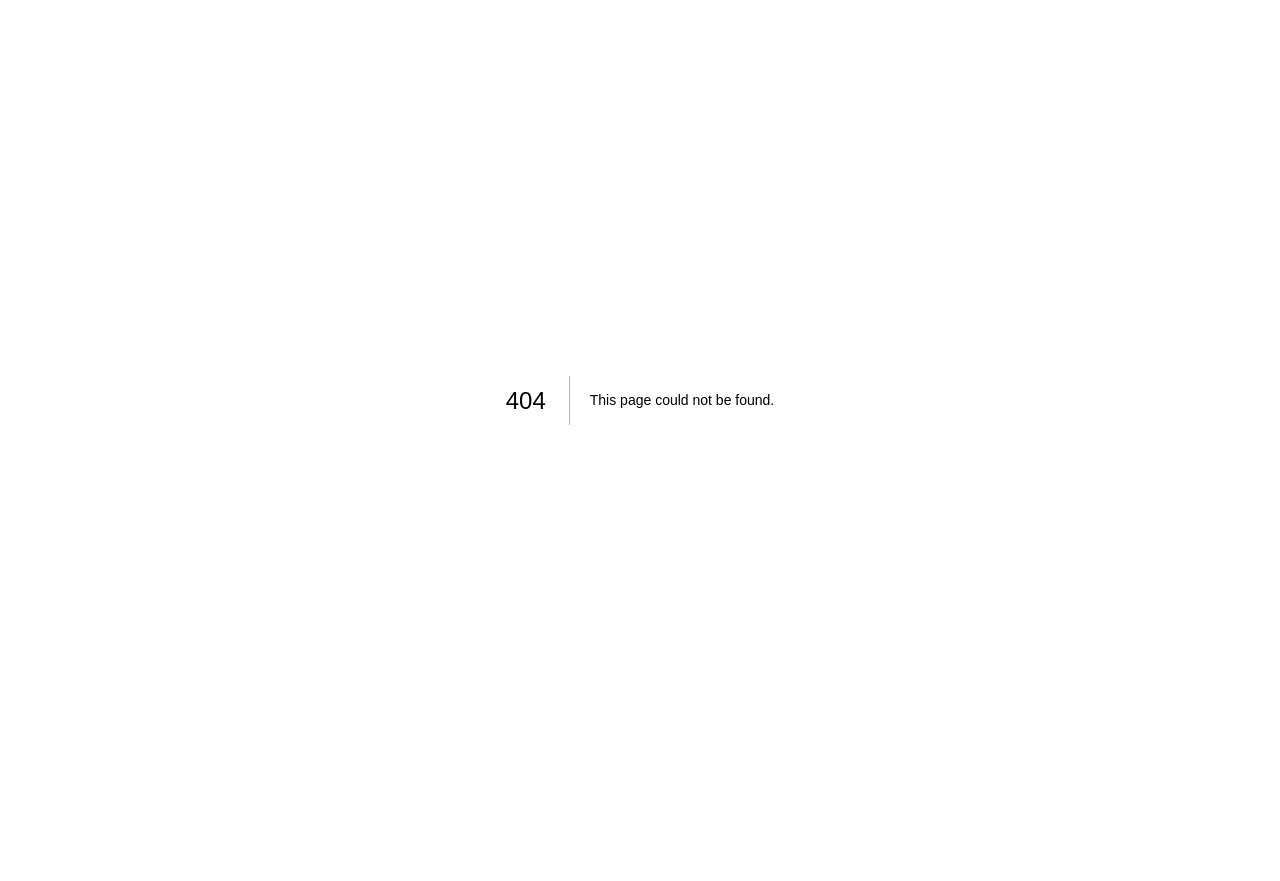
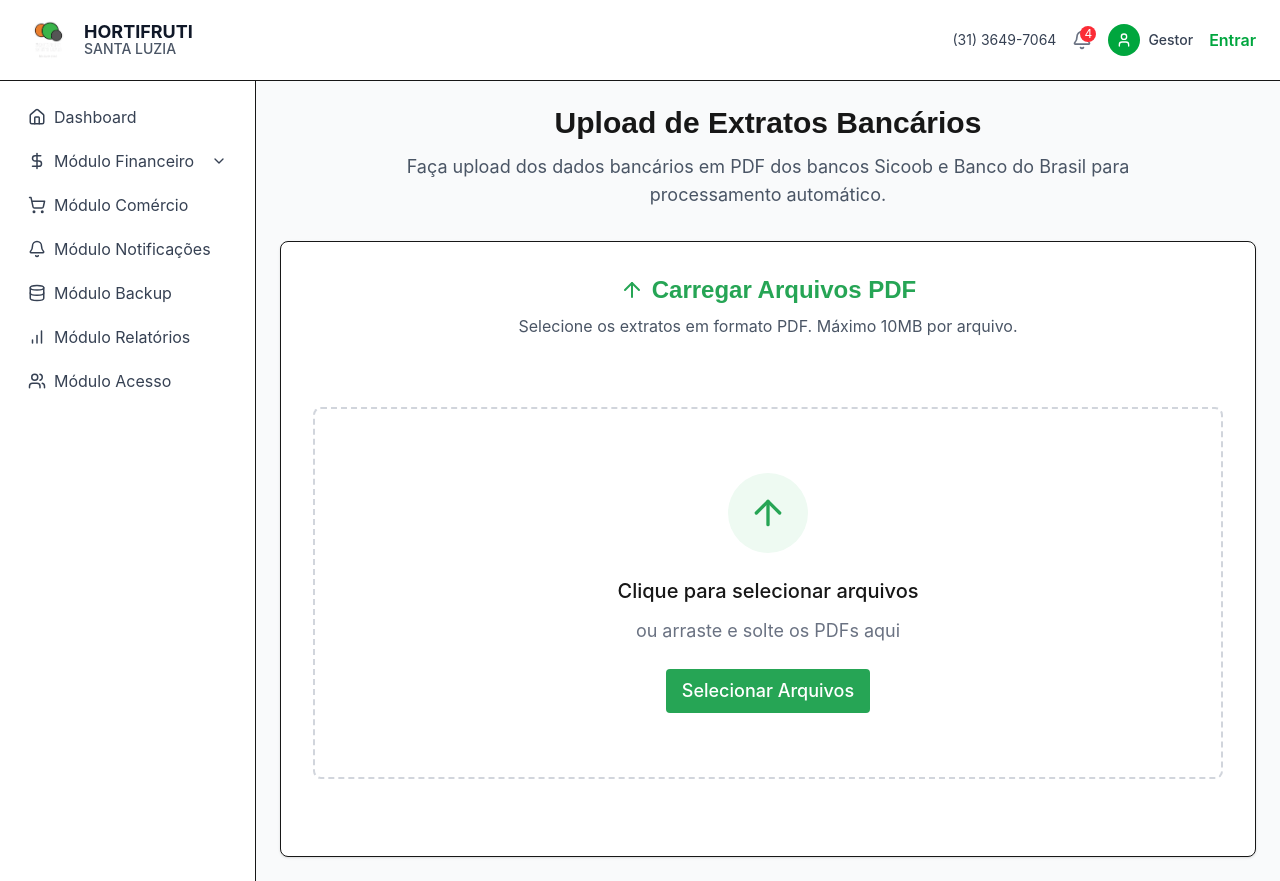
Before and after one commit to marcosffp/hortifruti, a Next.js app in the folder Codigo/Front/: page /financeiro/upload in a window 1280 px wide. Before the commit this address had no page. Before the commit the page ends 800 px from the top, so only its background shows below. Built offline with nearby package versions, Linux system fonts and the light colour scheme.

Commit message:
feat: Add Upload Extratos page and EnhancedUploadExtract component for PDF file uploads

```diff
--- /dev/null
+++ b/Codigo/Front/src/app/financeiro/upload/page.tsx
@@ -0,0 +1,40 @@
+import Header from "../../../components/layout/Header";
+import Sidebar from "../../../components/layout/Sidebar";
+import EnhancedUploadExtract from "../../../components/modules/EnhancedUploadExtract";
+import { ArrowUp } from "lucide-react";
+
+export default function UploadExtratsPage() {
+  return (
+    <div className="flex flex-col h-screen">
+      <Header />
+      <div className="flex flex-1">
+        <Sidebar />
+        <main className="flex-1 p-6 bg-gray-50 overflow-auto flex flex-col">
+          <div className="mb-8 text-center mx-auto max-w-3xl">
+            <h1 className="text-3xl font-bold mb-3">Upload de Extratos Bancários</h1>
+            <p className="text-gray-600 text-lg">
+              Faça upload dos dados bancários em PDF dos bancos Sicoob e Banco do Brasil para processamento automático.
+            </p>
+          </div>
+
+          <div className="bg-white border rounded-lg shadow-sm p-8 mx-auto w-full max-w-6xl flex-grow flex flex-col">
+            <div className="flex flex-col items-center mb-6 text-center">
+              <div className="flex items-center text-primary mb-2">
+                <ArrowUp className="mr-2" />
+                <h2 className="text-2xl font-semibold">Carregar Arquivos PDF</h2>
+              </div>
+
+              <p className="text-gray-600 max-w-lg mx-auto">
+                Selecione os extratos em formato PDF. Máximo 10MB por arquivo.
+              </p>
+            </div>
+
+            <div className="flex-grow flex flex-col justify-center">
+              <EnhancedUploadExtract />
+            </div>
+          </div>
+        </main>
+      </div>
+    </div>
+  );
+}
--- /dev/null
+++ b/Codigo/Front/src/components/modules/EnhancedUploadExtract.tsx
@@ -0,0 +1,172 @@
+"use client";
+
+import { useState, useRef } from "react";
+import Button from "../ui/Button";
+import { ArrowUp, FileText, X, AlertCircle } from "lucide-react";
+
+export default function EnhancedUploadExtract() {
+  const [files, setFiles] = useState<File[]>([]);
+  const [isDragging, setIsDragging] = useState(false);
+  const [error, setError] = useState<string | null>(null);
+
+  const fileInputRef = useRef<HTMLInputElement>(null);
+
+  const handleFileChange = (e: React.ChangeEvent<HTMLInputElement>) => {
+    const selectedFiles = Array.from(e.target.files || []);
+    validateAndAddFiles(selectedFiles);
+  };
+
+  const validateAndAddFiles = (selectedFiles: File[]) => {
+    setError(null);
+    const validFiles = selectedFiles.filter(file => {
+      // Verificar o tamanho do arquivo (10MB = 10 * 1024 * 1024 bytes)
+      if (file.size > 10 * 1024 * 1024) {
+        setError(`O arquivo ${file.name} excede o limite de 10MB.`);
+        return false;
+      }
+
+      // Verificar se é um PDF
+      if (file.type !== "application/pdf") {
+        setError(`O arquivo ${file.name} não é um PDF.`);
+        return false;
+      }
+
+      return true;
+    });
+
+    if (validFiles.length > 0) {
+      setFiles(prev => [...prev, ...validFiles]);
+    }
+  };
+
+  const handleRemoveFile = (index: number) => {
+    setFiles(files.filter((_, i) => i !== index));
+  };
+
+  const handleDragOver = (e: React.DragEvent) => {
+    e.preventDefault();
+    setIsDragging(true);
+  };
+
+  const handleDragLeave = (e: React.DragEvent) => {
+    e.preventDefault();
+    setIsDragging(false);
+  };
+
+  const handleDrop = (e: React.DragEvent) => {
+    e.preventDefault();
+    setIsDragging(false);
+
+    const items = e.dataTransfer.items;
+    const fileList: File[] = [];
+
+    if (items) {
+      for (const item of Array.from(items)) {
+        if (item.kind === 'file') {
+          const file = item.getAsFile();
+          if (file) fileList.push(file);
+        }
+      }
+    }
+
+    validateAndAddFiles(fileList);
+  };
+
+  const handleButtonClick = (e: React.MouseEvent) => {
+    e.preventDefault(); // Impede que o evento se propague para a label
+    fileInputRef.current?.click();
+  };
+
+  const formatFileSize = (bytes: number): string => {
+    if (bytes < 1024) return bytes + ' B';
+    else if (bytes < 1048576) return (bytes / 1024).toFixed(1) + ' KB';
+    else return (bytes / 1048576).toFixed(1) + ' MB';
+  };
+
+  return (
+    <>
+      <div
+        className={`block border-2 border-dashed rounded-lg p-16 text-center transition-colors w-full min-h-[260px] ${
+          isDragging ? 'border-primary bg-primary-bg' : 'border-gray-300'
+        }`}
+        onDragOver={handleDragOver}
+        onDragLeave={handleDragLeave}
+        onDrop={handleDrop}
+        aria-label="Área para soltar arquivos"
+      >
+        <div className="flex flex-col items-center justify-center h-full">
+          <div className="h-20 w-20 rounded-full bg-primary-bg flex items-center justify-center mb-6">
+            <ArrowUp className="text-primary h-10 w-10" />
+          </div>
+          <p className="text-xl font-medium mb-3">Clique para selecionar arquivos</p>
+          <p className="text-gray-500 mb-6 text-lg">ou arraste e solte os PDFs aqui</p>
+          <Button
+            variant="primary"
+            onClick={handleButtonClick}
+            type="button"
+            className="py-3 px-8 text-lg"
+          >
+            Selecionar Arquivos
+          </Button>
+          <input
+            type="file"
+            ref={fileInputRef}
+            className="hidden"
+            accept=".pdf"
+            multiple
+            onChange={handleFileChange}
+          />
+        </div>
+      </div>
+
+      {error && (
+        <div className="mt-6 p-4 bg-red-50 border border-red-200 rounded-lg flex items-center">
+          <AlertCircle className="text-secondary flex-shrink-0 mr-3" size={24} />
+          <p className="text-red-700 text-base">{error}</p>
+        </div>
+      )}
+
+      {files.length > 0 && (
+        <div className="mt-8">
+          <h3 className="text-xl font-medium mb-4">Arquivos carregados</h3>
+          <div className="space-y-3">
+            {files.map((file, index) => (
+              <div
+                key={`${file.name}-${file.size}-${file.lastModified}`}
+                className="flex items-center justify-between p-4 bg-gray-50 border border-gray-200 rounded-lg"
+              >
+                <div className="flex items-center">
+                  <FileText className="text-gray-500 mr-4" size={22} />
+                  <div>
+                    <p className="font-medium text-lg">{file.name}</p>
+                    <p className="text-gray-500">{formatFileSize(file.size)}</p>
+                  </div>
+                </div>
+                <button
+                  onClick={(e) => {
+                    e.stopPropagation();
+                    handleRemoveFile(index);
+                  }}
+                  className="text-gray-500 hover:text-secondary p-2"
+                  aria-label={`Remover arquivo ${file.name}`}
+                >
+                  <X size={22} />
+                </button>
+              </div>
+            ))}
+          </div>
+
+          <div className="mt-6 flex justify-end">
+            <Button
+              variant="primary"
+              disabled={files.length === 0}
+              className="py-3 px-8 text-lg"
+            >
+              Processar {files.length} {files.length === 1 ? 'arquivo' : 'arquivos'}
+            </Button>
+          </div>
+        </div>
+      )}
+    </>
+  );
+}
```
